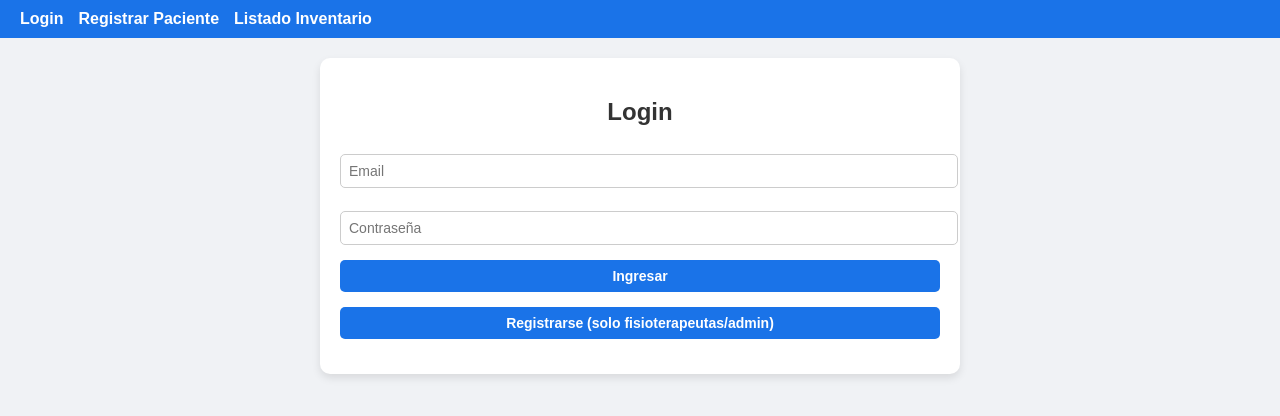
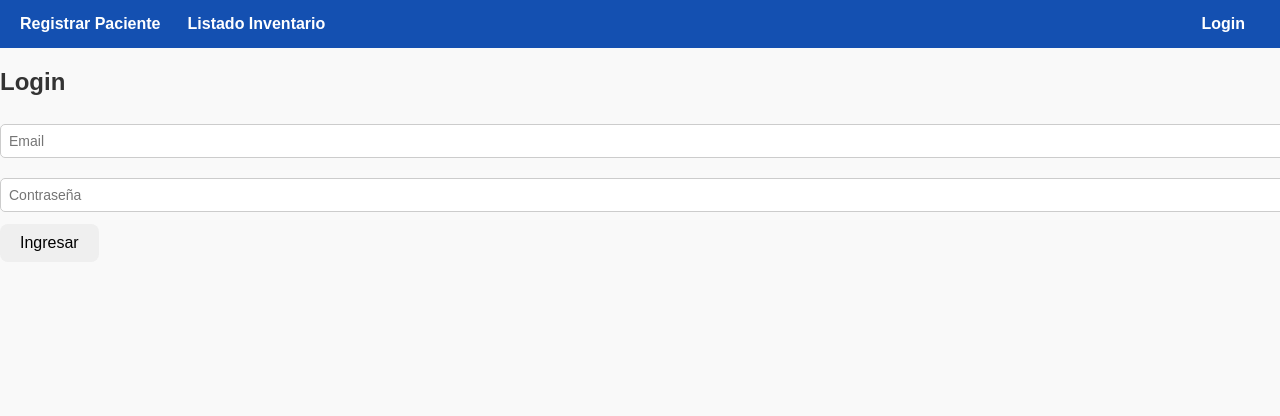
Before and after one commit to FranchescoAC/AppFisio, a React (Create React App) app in the folder frontend/: page /login in a window 1280 px wide. Shown: the top 416 px of the page. Built offline with nearby package versions, Linux system fonts and the light colour scheme.

Commit message:
Página completa, falta estílos

```diff
--- a/frontend/src/App.css
+++ b/frontend/src/App.css
@@ -1,84 +1,67 @@
+:root {
+  --color-primary: #1450b1;   /* Azul corporativo */
+  --color-secondary: #21bfa4; /* Verde corporativo */
+  --color-danger: #d9534f;    /* Rojo para errores */
+  --font-main: "Yu Gothic UI", sans-serif;
+}
+
 body {
-  font-family: 'Arial', sans-serif;
-  background: #f0f2f5;
   margin: 0;
-  padding: 0;
+  font-family: var(--font-main);
+  background-color: #f9f9f9;
+  color: #333;
 }
 
 nav {
-  background-color: #1a73e8;
-  padding: 10px 20px;
+  display: flex;
+  justify-content: space-between;
+  align-items: center;
+  background: var(--color-primary);
+  padding: 15px 20px;
   color: white;
 }
 
 nav a {
-  color: white;
   margin-right: 15px;
   text-decoration: none;
+  color: white;
   font-weight: bold;
 }
 
 nav a:hover {
-  text-decoration: underline;
+  color: var(--color-secondary);
 }
 
-h2 {
-  color: #333;
-  margin-top: 20px;
-  text-align: center;
+button {
+  padding: 10px 20px;
+  border: none;
+  border-radius: 8px;
+  font-size: 16px;
+  cursor: pointer;
 }
 
-form {
-  max-width: 600px;
-  margin: 20px auto;
-  background: white;
-  padding: 20px;
-  border-radius: 10px;
-  box-shadow: 0 4px 8px rgba(0,0,0,0.1);
-}
-
-form input, form select, form textarea, form button {
-  width: 100%;
-  margin-bottom: 15px;
-  padding: 8px;
-  border-radius: 5px;
-  border: 1px solid #ccc;
-  font-size: 14px;
-}
-
-form button {
-  background-color: #1a73e8;
-  color: white;
-  font-weight: bold;
-  cursor: pointer;
-  border: none;
-  transition: 0.3s;
-}
-
-form button:hover {
-  background-color: #155bb5;
-}
-
-table {
-  width: 90%;
-  margin: 20px auto;
-  border-collapse: collapse;
-  background: white;
-  border-radius: 10px;
-  overflow: hidden;
-  box-shadow: 0 4px 8px rgba(0,0,0,0.1);
-}
-
-table th, table td {
-  padding: 10px;
-  text-align: left;
-}
-
-table th {
-  background-color: #1a73e8;
+button.primary {
+  background: var(--color-primary);
   color: white;
 }
 
-table tr:nth-child(even) {
-  background-color: #f9f9f9;
+button.secondary {
+  background: var(--color-secondary);
+  color: white;
 }
+
+button.danger {
+  background: var(--color-danger);
+  color: white;
+}
+
+/* Estilo responsive para tablet */
+@media (max-width: 1024px) {
+  nav {
+    flex-direction: column;
+    align-items: flex-start;
+  }
+  nav a {
+    margin: 5px 0;
+  }
+}
--- a/frontend/src/App.js
+++ b/frontend/src/App.js
@@ -6,10 +6,13 @@ import ListadoAtenciones from "./pages/ListadoAtenciones";
 import RegistroInventario from "./pages/RegistroInventario";
 import ListadoInventario from "./pages/ListadoInventario";
 import AnalisisVentas from "./pages/AnalisisVentas";
-import Login from "./pages/Login"; // 👈 tu componente Login.js
+import "./App.css";
+import Login from "./pages/Login";
 import Register from "./pages/Register";
 import { getUserRole, logoutUsuario } from "./services/api";
 import { useState, useEffect } from "react";
+import { ToastContainer } from "react-toastify";
+import "react-toastify/dist/ReactToastify.css";
 
 function App() {
   const [rol, setRol] = useState(null);
@@ -25,19 +28,19 @@ function App() {
 
   return (
     <Router>
-      <nav>
-        {/* 🔑 Mostrar botón de login/logout */}
-        {!rol ? (
-          <Link to="/login">Login</Link>
-        ) : (
-          <button onClick={handleLogout}>Cerrar Sesión</button>
-        )}
-
-        {/* Paciente (público) */}
+      <nav
+        style={{
+          display: "flex",
+          justifyContent: "space-between",
+          alignItems: "center",
+          gap: "12px",
+          marginBottom: "20px",
+        }}
+      >
+        <div style={{ display: "flex", gap: "12px", flexWrap: "wrap" }}>
           <Link to="/registro-paciente">Registrar Paciente</Link>
           <Link to="/listado-inventario">Listado Inventario</Link>
 
-        {/* Fisioterapeuta */}
           {(rol === "fisioterapeuta" || rol === "admin") && (
             <>
               <Link to="/listado-atenciones">Listado Atenciones</Link>
@@ -47,21 +50,44 @@ function App() {
             </>
           )}
 
-        {/* Admin */}
           {rol === "admin" && (
+            <>
               <Link to="/analisis-ventas">Análisis Ventas</Link>
+              <Link to="/register">Registrar Usuario</Link>
+            </>
           )}
+        </div>
+
+        <div>
+          {!rol ? (
+            <Link to="/login">Login</Link>
+          ) : (
+            <button
+              onClick={handleLogout}
+              style={{
+                padding: "5px 15px",
+                background: "#d9534f",
+                color: "white",
+                border: "none",
+                borderRadius: "5px",
+                cursor: "pointer",
+              }}
+            >
+              🔒 Cerrar Sesión
+            </button>
+          )}
+        </div>
       </nav>
 
       <Routes>
-        {/* 🔑 Login */}
         <Route path="/login" element={<Login setRol={setRol} />} />
 
-        {/* Paciente (público) */}
+        {/* /register solo admin */}
+        {rol === "admin" && <Route path="/register" element={<Register />} />}
+
         <Route path="/registro-paciente" element={<RegistroPaciente />} />
         <Route path="/listado-inventario" element={<ListadoInventario />} />
 
-        {/* Fisioterapeuta */}
         {(rol === "fisioterapeuta" || rol === "admin") && (
           <>
             <Route path="/listado-atenciones" element={<ListadoAtenciones />} />
@@ -71,14 +97,14 @@ function App() {
           </>
         )}
 
-        {/* Admin */}
         {rol === "admin" && (
           <Route path="/analisis-ventas" element={<AnalisisVentas />} />
         )}
 
-        {/* Redirección si no existe ruta */}
         <Route path="*" element={<Navigate to="/listado-inventario" />} />
       </Routes>
+
+      <ToastContainer position="top-right" autoClose={3000} />
     </Router>
   );
 }
--- a/frontend/src/pages/AnalisisVentas.js
+++ b/frontend/src/pages/AnalisisVentas.js
@@ -1,4 +1,5 @@
 import React, { useEffect, useState } from "react";
+import "../App.css";
 import { getVentas } from "../services/api";
 
 const AnalisisVentas = () => {
--- a/frontend/src/pages/ListadoAtenciones.js
+++ b/frontend/src/pages/ListadoAtenciones.js
@@ -7,6 +7,7 @@ import {
 } from "../services/api";
 import { ToastContainer, toast } from "react-toastify";
 import "react-toastify/dist/ReactToastify.css";
+import "../App.css";
 
 function ListadoAtenciones() {
   const [pacientes, setPacientes] = useState([]);
--- a/frontend/src/pages/ListadoInventario.js
+++ b/frontend/src/pages/ListadoInventario.js
@@ -2,6 +2,7 @@ import React, { useEffect, useState } from "react";
 import { getInventario } from "../services/api";
 import { ToastContainer, toast } from "react-toastify";
 import "react-toastify/dist/ReactToastify.css";
+import "../App.css";
 
 const ListadoInventario = () => {
   const [inventario, setInventario] = useState([]);
--- a/frontend/src/pages/Login.js
+++ b/frontend/src/pages/Login.js
@@ -1,71 +1,43 @@
 import { useState } from "react";
-import { loginUsuario, registerUsuario } from "../services/api";
+import { loginUsuario } from "../services/api";
+import { useNavigate } from "react-router-dom";
+import { toast } from "react-toastify";
+import "../App.css";
 
 function Login({ setRol }) {
   const [email, setEmail] = useState("");
   const [password, setPassword] = useState("");
-  const [isRegistering, setIsRegistering] = useState(false);
-  const [rolRegistro, setRolRegistro] = useState("fisioterapeuta"); // rol para registrar
+  const navigate = useNavigate();
 
-  // 🔑 LOGIN
   const handleLogin = async (e) => {
     e.preventDefault();
+
+    if (!email || !password) {
+      toast.error("❌ Llene todos los parámetros");
+      return;
+    }
+
     try {
       const data = await loginUsuario(email, password);
 
-      // Guardamos token y rol en localStorage
       localStorage.setItem("token", data.token);
       localStorage.setItem("rol", data.rol);
 
-      alert(`Bienvenido ${data.email} (${data.rol})`);
-      setRol(data.rol); // actualizamos App.js
+      setRol(data.rol);
+      toast.success(`✅ Bienvenido ${data.email} (${data.rol})`);
+
+      // Redirección por rol (página principal)
+      if (data.rol === "admin") {
+        navigate("/analisis-ventas");
+      } else {
+        navigate("/listado-inventario");
+      }
     } catch (err) {
-      alert("❌ Credenciales inválidas");
-    }
-  };
-
-  // 🔑 REGISTRO
-  const handleRegister = async (e) => {
-    e.preventDefault();
-    try {
-      const data = await registerUsuario({
-        email,
-        password,
-        rol: rolRegistro,
-      });
-      alert(`✅ Usuario ${data.email} registrado como ${rolRegistro}`);
-      setIsRegistering(false);
-    } catch (err) {
-      alert("❌ Error al registrar usuario (solo admin puede hacerlo)");
+      toast.error(err.message || "❌ Credenciales inválidas");
     }
   };
 
   return (
-    <div>
-      {isRegistering ? (
-        <form onSubmit={handleRegister}>
-          <h2>Registrar Usuario</h2>
-          <input
-            placeholder="Email"
-            value={email}
-            onChange={(e) => setEmail(e.target.value)}
-          />
-          <input
-            type="password"
-            placeholder="Contraseña"
-            value={password}
-            onChange={(e) => setPassword(e.target.value)}
-          />
-          <select value={rolRegistro} onChange={(e) => setRolRegistro(e.target.value)}>
-            <option value="fisioterapeuta">Fisioterapeuta</option>
-            <option value="admin">Administrador</option>
-          </select>
-          <button type="submit">Registrar</button>
-          <button type="button" onClick={() => setIsRegistering(false)}>
-            Volver al Login
-          </button>
-        </form>
-      ) : (
     <form onSubmit={handleLogin}>
       <h2>Login</h2>
       <input
@@ -80,12 +52,9 @@ function Login({ setRol }) {
         onChange={(e) => setPassword(e.target.value)}
       />
       <button type="submit">Ingresar</button>
-          <button type="button" onClick={() => setIsRegistering(true)}>
-            Registrarse (solo fisioterapeutas/admin)
-          </button>
+      {/* ⚠️ Quitamos el botón de "Registrarse" aquí.
+          El registro solo lo verá el admin dentro de la app en /register */}
     </form>
-      )}
-    </div>
   );
 }
 
--- a/frontend/src/pages/RegistroAtencion.js
+++ b/frontend/src/pages/RegistroAtencion.js
@@ -3,6 +3,7 @@ import { listarPacientes, registrarAtencion } from "../services/api";
 import { ToastContainer, toast } from "react-toastify";
 import "react-toastify/dist/ReactToastify.css";
 import "../RegistroAtencion.css";
+import "../App.css";
 
 const antecedentesOpciones = [
   "DIABETES", "HEPATOPATÍA", "ASMA", "ENF. ENDOCRINAS",
--- a/frontend/src/pages/RegistroInventario.js
+++ b/frontend/src/pages/RegistroInventario.js
@@ -2,6 +2,7 @@ import React, { useEffect, useState } from "react";
 import { getInventario, addItem, updateItem, deleteItem, registrarVenta } from "../services/api";
 import { ToastContainer, toast } from "react-toastify";
 import "react-toastify/dist/ReactToastify.css";
+import "../App.css";
 
 const RegistroInventario = () => {
   const [inventario, setInventario] = useState([]);
--- a/frontend/src/pages/RegistroPaciente.js
+++ b/frontend/src/pages/RegistroPaciente.js
@@ -1,6 +1,7 @@
 import { useState, useEffect } from "react";
 import { registrarPaciente, obtenerSiguientePacienteId } from "../services/api";
 import "../RegistroAtencion.css";
+import "../App.css";
 
 function RegistroPaciente() {
   const [form, setForm] = useState({
```
Also changed, not shown: frontend/src/pages/Register.js (+35 -8 lines), frontend/src/services/api.js (+31 -39 lines), 1 other file (tests, documents, lock files or other folders). Lines whose indentation alone changed are shown as unchanged.
